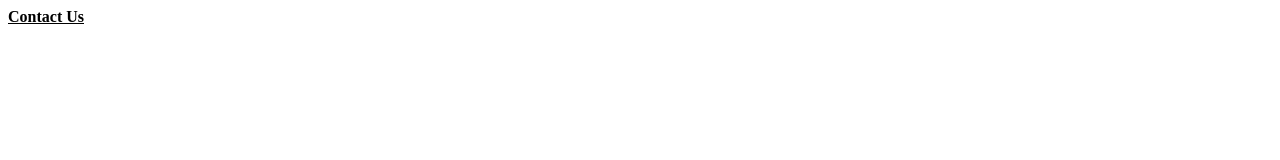
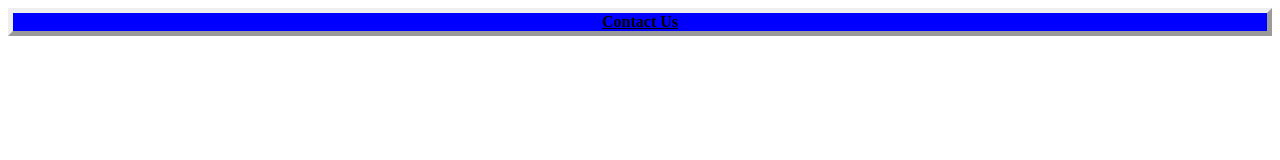
Before and after one commit to hridaan123/ext.github.io, a plain HTML site: page Contact us.html in a window 1280 px wide. Drawn offline with Linux system fonts and the light colour scheme.

Commit message:
Update Contact us.html

```diff
--- a/Contact us.html
+++ b/Contact us.html
@@ -3,9 +3,10 @@
   <style>
     div
 {
-border: 5px outset
+border: 5px outset;
+background-color:blue;
 text-align:center;
 }
   </style>
 <body>
-  <div><b><u>Contact Us<u/></b></div>
+  <center><div><b><u>Contact Us<u/></b></div></center>
```
